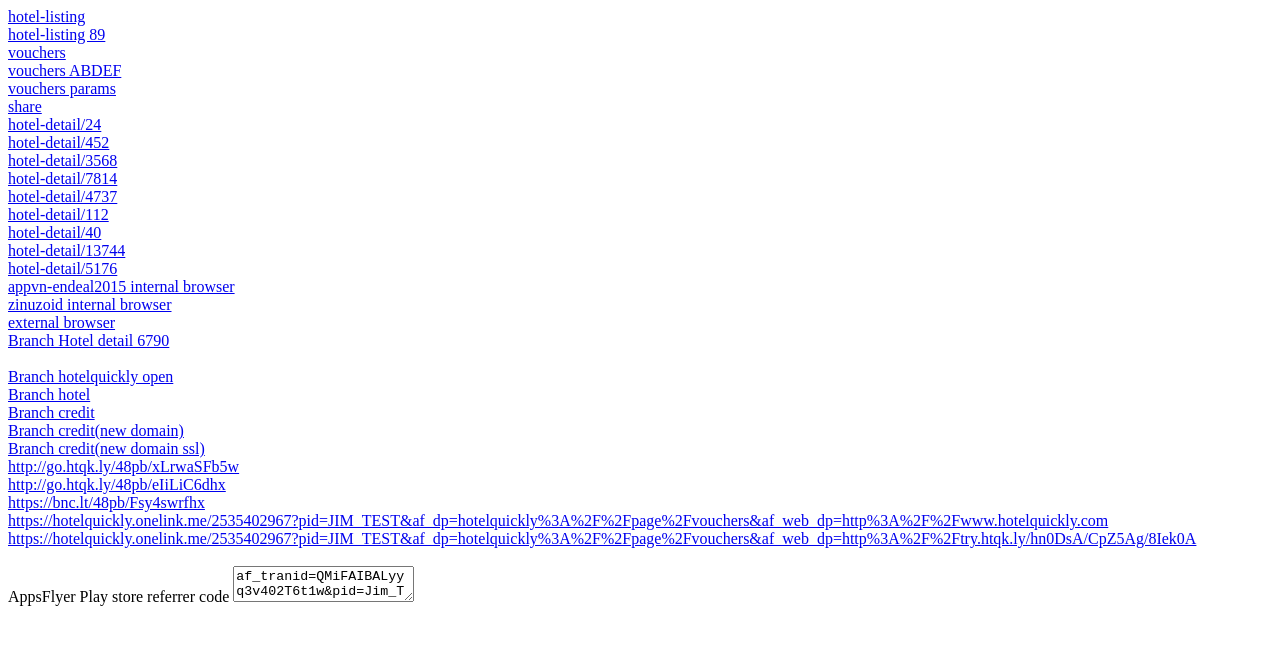
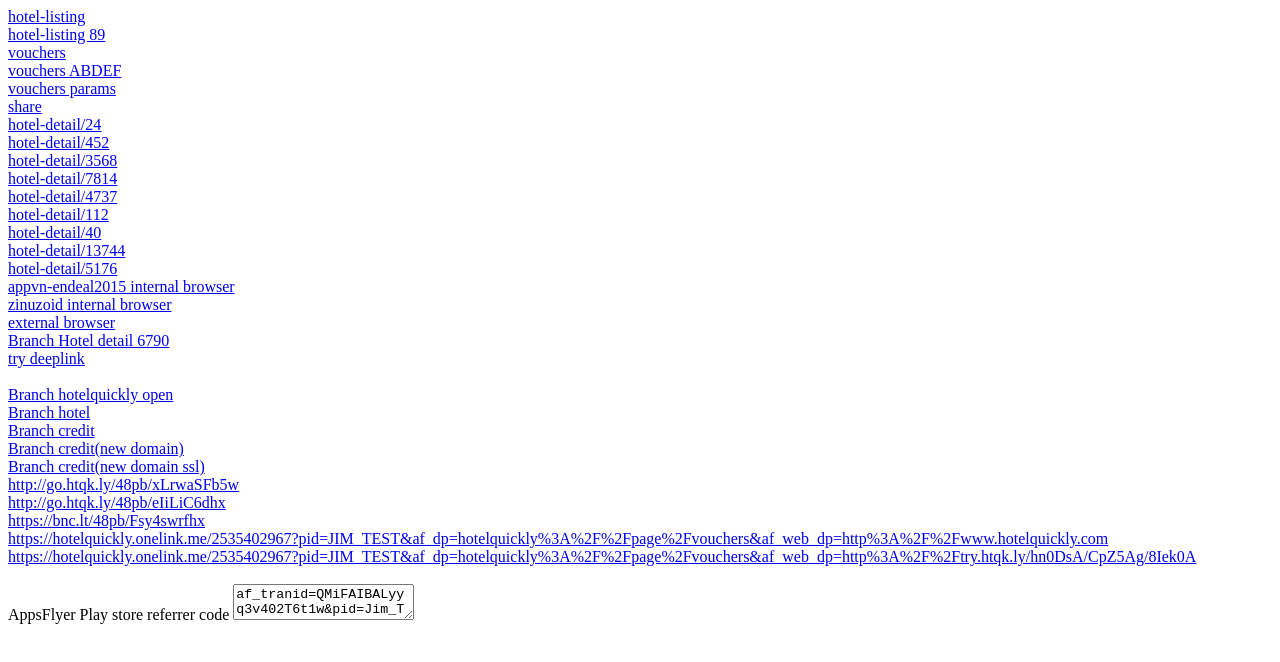
Before and after one commit to zinuzoid/zinuzoid.github.io, a plain HTML site: page hq.html in a window 1280 px wide. Drawn offline with Linux system fonts and the light colour scheme.

Commit message:
Update hq.html

```diff
--- a/hq.html
+++ b/hq.html
@@ -24,6 +24,7 @@
 <a href="hotelquickly://browser/http://zinuzoid.github.io/hq.html">zinuzoid internal browser</a>
 <a href="http://get.hotelquickly.com/deal/">external browser</a>
 <a href="http://go.htqk.ly/48pb/5EO7XTA1lx">Branch Hotel detail 6790</a>
+<a href="https://try.hotelquickly.com/d/hn0DsA/CpZ5Ag/8Iek0A">try deeplink</a>
 <br/>
 <a href="hotelquickly://open?blabla">Branch hotelquickly open</a>
 <a href="https://bnc.lt/48pb/vOUdOskstu">Branch hotel</a>
```
